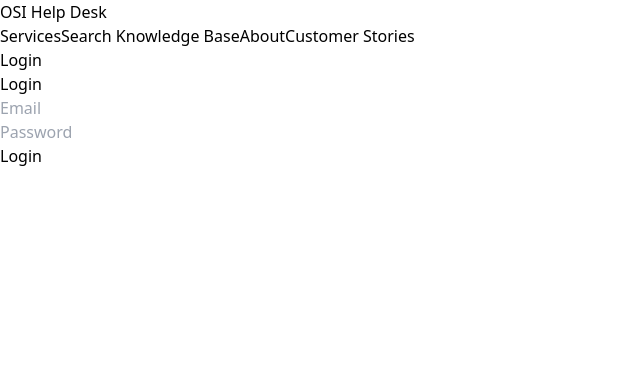
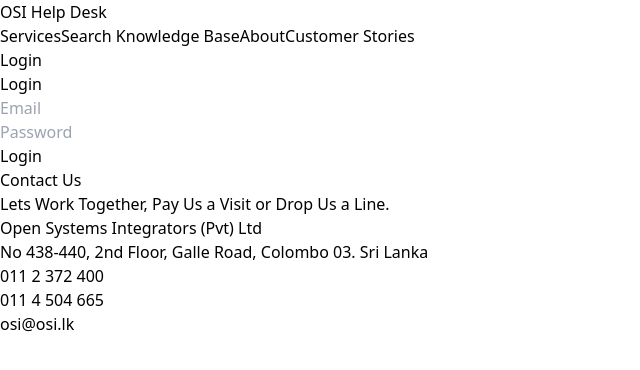
Before and after one commit to rakhithad/HelpD, a React (Vite) app in the folder HelpDesk/: page /login in a window 1280 px wide. Shown: the top 370 px of the page, without its empty margins (0-640 px from the left). Built offline with nearby package versions, Linux system fonts and the light colour scheme; no server answers.

Commit message:
login api error fix

```diff
--- a/HelpDesk/src/components/Navbar.jsx
+++ b/HelpDesk/src/components/Navbar.jsx
@@ -11,7 +11,7 @@
     useEffect(() => {
         const fetchUserDetails = async () => {
             try {
-                const response = await axios.get('http://localhost:5000/api/users/me'); // Your API for fetching user details
+                const response = await axios.get('http://localhost:5000/api/users'); // Your API for fetching user details
                 if (response.data) {
                     setIsLoggedIn(true);
                     setFirstName(response.data.firstName);
--- a/HelpDesk/src/pages/HomePage.jsx
+++ b/HelpDesk/src/pages/HomePage.jsx
@@ -1,5 +1,6 @@
 import { Link } from 'react-router-dom';
 import Navbar from '../components/Navbar';
+import Footer from '../components/Footer';
 
 
 const HomePage = () => {
@@ -53,6 +54,7 @@
                 </ul>
             </nav>
         </div>
+        <Footer />
         </>
 
     );
--- a/HelpDesk/src/pages/Login.jsx
+++ b/HelpDesk/src/pages/Login.jsx
@@ -3,6 +3,7 @@
 import { auth } from '../firebase'; // Your firebase config
 import { signInWithEmailAndPassword } from 'firebase/auth';
 import Navbar from '../components/Navbar';
+import Footer from '../components/Footer';
 
 
 const LoginPage = () => {
@@ -58,6 +59,7 @@
                 </form>
             </div>
         </div>
+        <Footer />
         </>
 
     );
```
